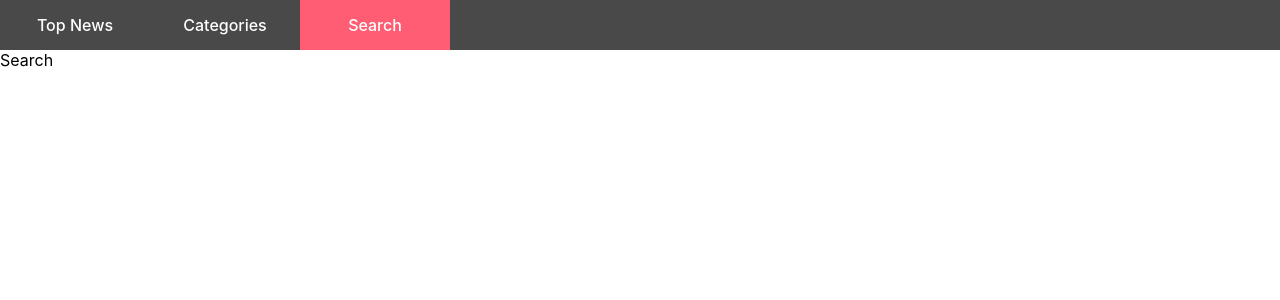
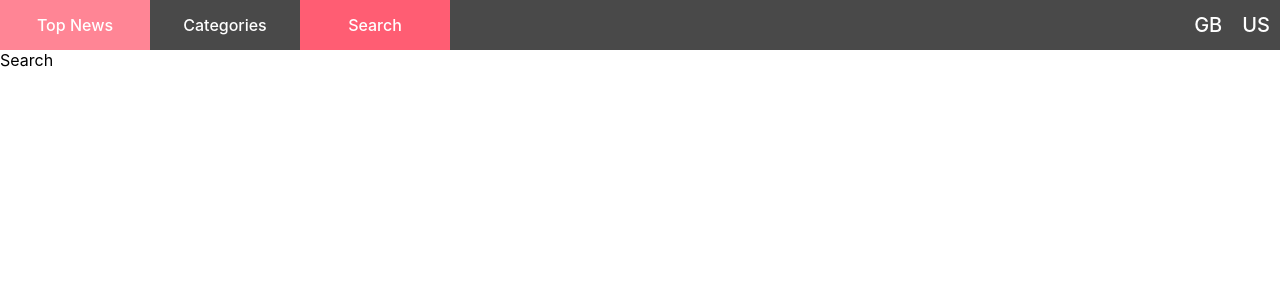
Before and after one commit to dusansen/news-app, a React (Create React App) app in the folder news-app/: page /search in a window 1280 px wide. Shown: the top 300 px of the page. Built offline with nearby package versions, Linux system fonts and the light colour scheme.

Commit message:
Add countries to header

```diff
--- /dev/null
+++ b/news-app/src/components/header/Countries.jsx
@@ -0,0 +1,29 @@
+import React from 'react';
+import styled from 'styled-components';
+import Country from './Country';
+
+const COUNTRIES = [
+  {
+    label: 'GB',
+    value: 'GB'
+  },
+  {
+    label: 'US',
+    value: 'US'
+  }
+];
+
+const Countries = () => {
+  return (
+    <StyledWrapper>
+      {COUNTRIES.map(c => <Country key={c.value} country={c} />)}
+    </StyledWrapper>
+  );
+};
+
+const StyledWrapper = styled.div`
+  display: flex;
+  flex-direction: row;
+`;
+
+export default Countries;
--- /dev/null
+++ b/news-app/src/components/header/Country.jsx
@@ -0,0 +1,27 @@
+import React from 'react';
+import styled from 'styled-components';
+
+const Country = ({ country: { label, value } }) => {
+  return (
+    <StyledWrapper>
+      {label}
+    </StyledWrapper>
+  );
+};
+
+const StyledWrapper = styled.div`
+  display: flex;
+  align-items: center;
+  padding: 0 10px;
+  height: 100%;
+  font-size: 20px;
+  font-weight: 500;
+  color: var(--secondary-text-color);
+  cursor: pointer;
+
+  :hover {
+    background-color: var(--nav-link-bg-hover-color);
+  }
+`;
+
+export default Country;
--- a/news-app/src/components/header/Header.jsx
+++ b/news-app/src/components/header/Header.jsx
@@ -1,16 +1,20 @@
 import React from 'react';
 import Navbar from './Navbar';
 import styled from 'styled-components';
+import Countries from './Countries';
 
 const Header = () => {
   return (
     <StyledWrapper>
       <Navbar />
+      <Countries />
     </StyledWrapper>
   );
 };
 
 const StyledWrapper = styled.header`
+  display: flex;
+  justify-content: space-between;
   background-color: var(--secondary-bg-color);
   width: 100%;
   height: 50px;
--- a/news-app/src/components/header/NavLink.jsx
+++ b/news-app/src/components/header/NavLink.jsx
@@ -4,17 +4,10 @@ import { Link } from '@reach/router';
 const NavLink = props => (
   <Link
     {...props}
+    className='nav-link'
     getProps={({ isCurrent }) => ({
       style: {
-        color: '#FFFFFF',
-        height: '100%',
-        minWidth: '150px',
-        display: 'flex',
-        alignItems: 'center',
-        justifyContent: 'center',
-        fontWeight: '500',
-        backgroundColor: isCurrent ? 'var(--nav-link-bg-color)' : 'inherit',
-        textDecoration: 'none'
+        backgroundColor: isCurrent ? 'var(--nav-link-bg-color)' : 'inherit'
       }
     })}
   />
--- a/news-app/src/index.css
+++ b/news-app/src/index.css
@@ -2,7 +2,9 @@
   --primary-bg-color: #FFFFFF;
   --secondary-bg-color: #494949;
   --primary-text-color: #000000;
+  --secondary-text-color: #FFFFFF;
   --nav-link-bg-color: #FF5D73;
+  --nav-link-bg-hover-color: #FF8595;
 }
 
 body {
@@ -21,3 +23,18 @@ code {
   font-family: source-code-pro, Menlo, Monaco, Consolas, 'Courier New',
     monospace;
 }
+
+.nav-link {
+  color: var(--secondary-text-color);
+  height: 100%;
+  min-width: 150px;
+  display: flex;
+  align-items: center;
+  justify-content: center;
+  font-weight: 500;
+  text-decoration: none;
+}
+
+.nav-link:hover {
+  background-color: var(--nav-link-bg-hover-color) !important;
+}
```
